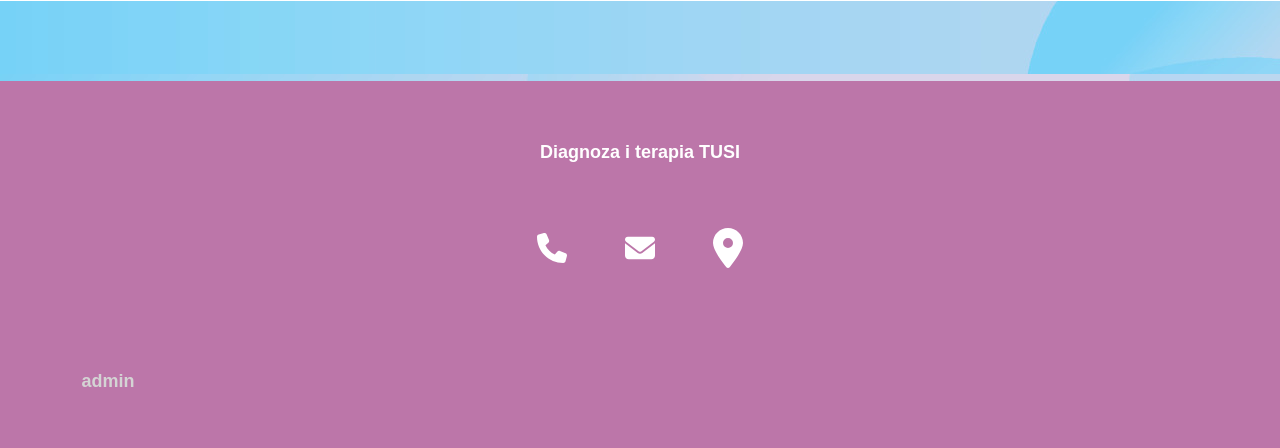
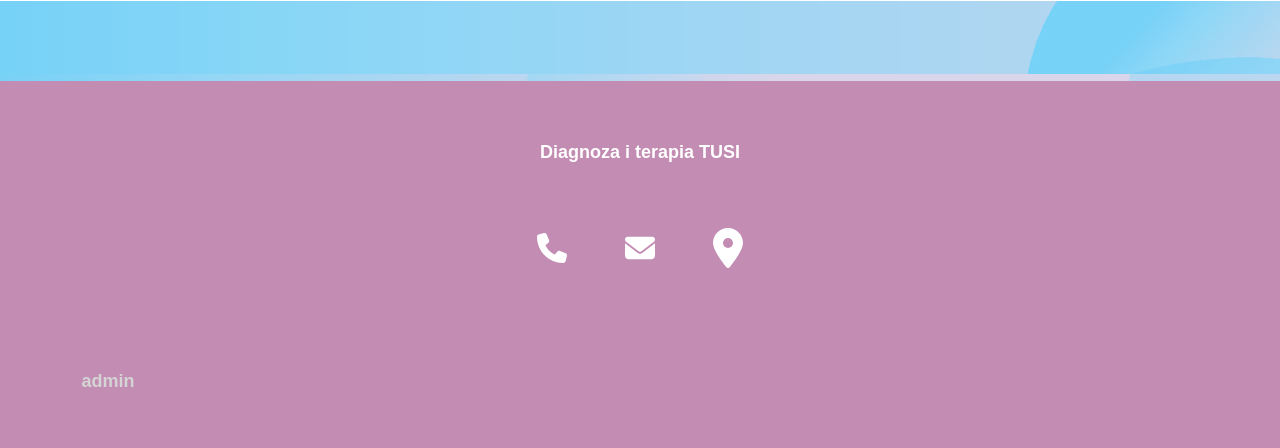
Before and after one commit to Szymon72369/tusi, a Django app: template templates/tusi/home.html in a window 1280 px wide. Shown: the part 2086-2534 px from the top of the page. Run offline with Django 3.2, Linux system fonts and the light colour scheme; the template is opened without the code that fills it, so the values that code supplies are empty.

Commit message:
pudrowy róż

```diff
--- a/static/tusi/style.css
+++ b/static/tusi/style.css
@@ -3,7 +3,7 @@
     --color-primary: #1e7d75;
     --color-secondary: #fff;
     --color-accent-1: #289b91;
-    --color-accent-2: #bc76a9;
+    --color-accent-2: #c28cb3;
     --color-grays: #d4d4d4;
     --color-dark: #197069;
     --bg-color: #c6cfd4;
```
